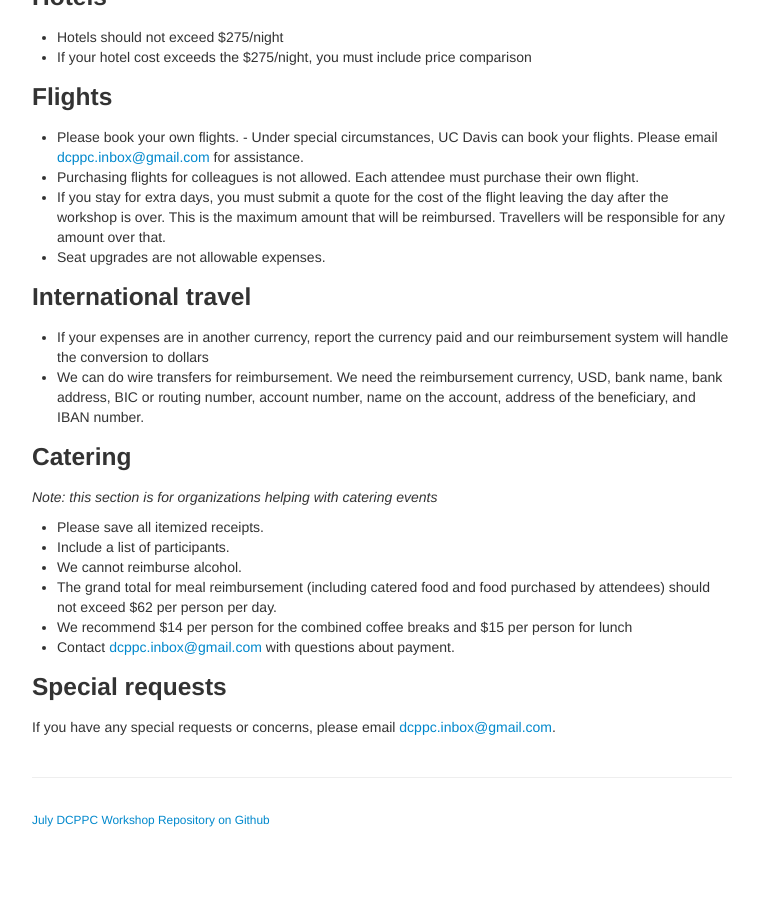
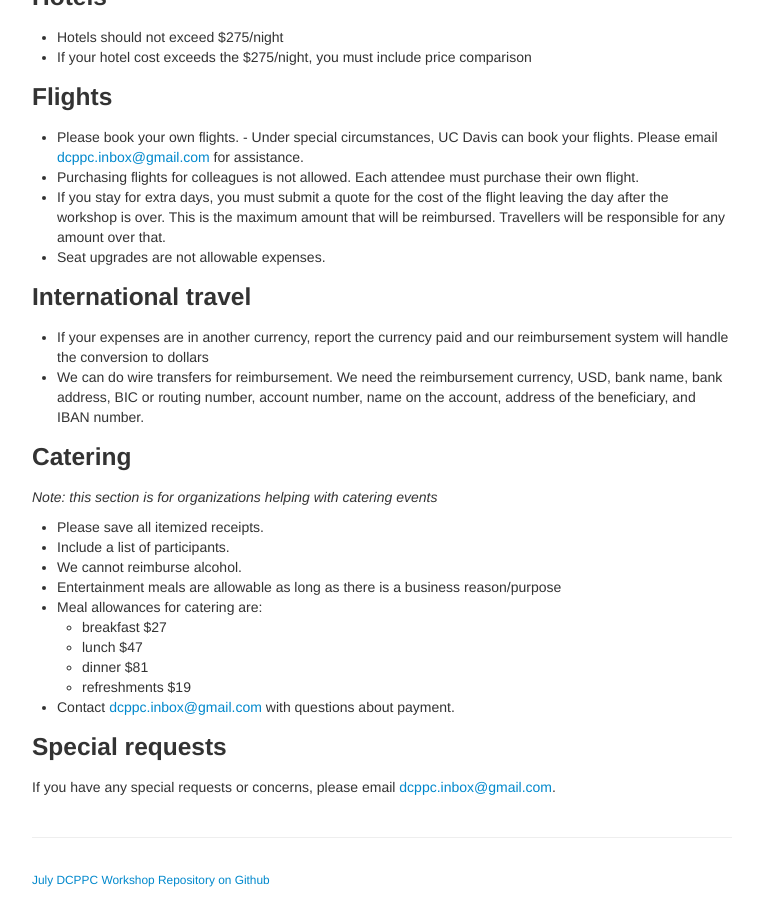
Before and after one commit to dcppc/2018-july-workshop, a Jekyll site: the page built from docs/reimbursements.md, in a window 1280 px wide and 900 px high, scrolled down 825 px. Shown: the whole window, without its empty margins (258-1021 px from the left). Built offline with Jekyll 4.4.1, drawn with Linux system fonts in a browser that asks for light colours; before the commit the page ends 1665 px from its top, so only the background shows below that.

Commit message:
update catering limits

```diff
--- a/docs/reimbursements.md
+++ b/docs/reimbursements.md
@@ -45,8 +45,12 @@ _Note: this section is for organizations helping with catering events_
 - Please save all itemized receipts.
 - Include a list of participants.
 - We cannot reimburse alcohol.
-- The grand total for meal reimbursement (including catered food and food purchased by attendees) should not exceed $62 per person per day.
-- We recommend $14 per person for the combined coffee breaks and $15 per person for lunch
+- Entertainment meals are allowable as long as there is a business reason/purpose
+- Meal allowances for catering are:
+	- breakfast $27
+	- lunch $47
+	- dinner $81
+	- refreshments $19
 - Contact <dcppc.inbox@gmail.com> with questions about payment.
 
 ### Special requests
```
